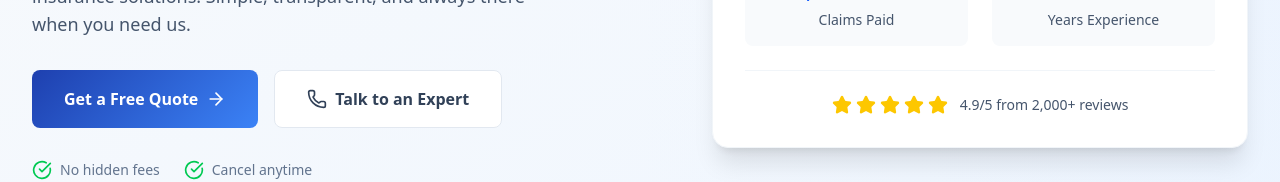
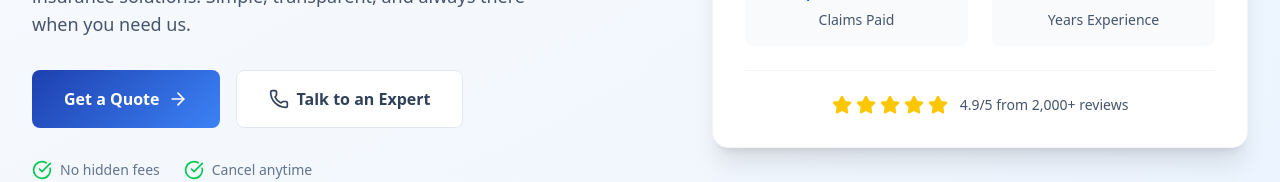
Before and after one commit to Lin18210/InsurTech, a React (Vite) app in the folder Frontend/: page / in a window 1280 px wide. Shown: the part 360-542 px from the top of the page. Built offline with nearby package versions, Linux system fonts and the light colour scheme; no server answers.

Commit message:
some changes

```diff
--- a/Frontend/src/pages/Home.jsx
+++ b/Frontend/src/pages/Home.jsx
@@ -93,7 +93,7 @@ export default function Home() {
                   to="/products"
                   className="btn-primary inline-flex items-center justify-center px-8 py-4 text-white font-semibold rounded-lg"
                 >
-                  Get a Free Quote
+                  Get a Quote
                   <ArrowRight className="ml-2 w-5 h-5" />
                 </Link>
                 <Link
```
